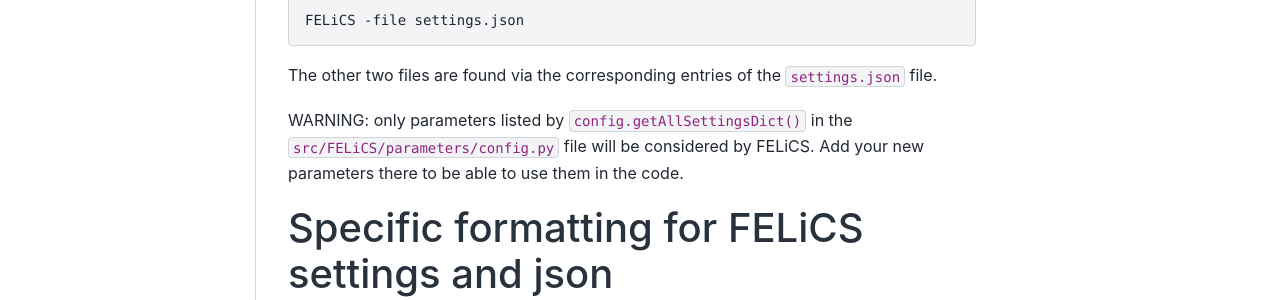
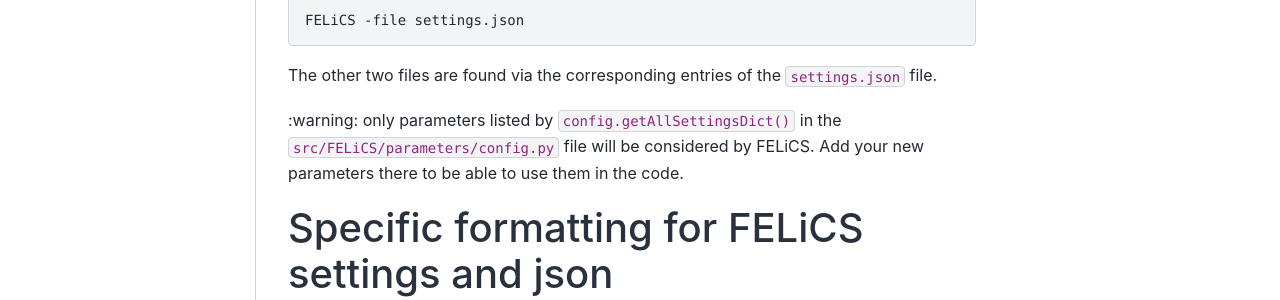
Before and after one commit to arash-mp/FELiCS_FSI, a Sphinx documentation site: the page built from DOCUMENTATION/How-To-Guides/FELiCS_settings.md, in a window 1280 px wide and 900 px high. Shown: the part 412-712 px from the top of the window. Built offline with Sphinx 7.4.7 and the Sphinx Book theme 1.1.4, drawn with Linux system fonts in a browser that asks for light colours; pages that are not in the unit, such as notebooks, are missing from menus.

Commit message:
trying emoji

````diff
--- a/DOCUMENTATION/How-To-Guides/FELiCS_settings.md
+++ b/DOCUMENTATION/How-To-Guides/FELiCS_settings.md
@@ -12,8 +12,7 @@ FELiCS -file settings.json
 
 The other two files are found via the corresponding entries of the `settings.json` file.
 
-WARNING:
-only parameters listed by `config.getAllSettingsDict()` in the `src/FELiCS/parameters/config.py` file will be considered by FELiCS. Add your new parameters there to be able to use them in the code.
+:warning: only parameters listed by `config.getAllSettingsDict()` in the `src/FELiCS/parameters/config.py` file will be considered by FELiCS. Add your new parameters there to be able to use them in the code.
 
 # Specific formatting for FELiCS settings and json
 
@@ -78,7 +77,7 @@ Below is the structure of the `settings.json` file, it is divided into 6 main se
     "nCPU":             (int)   numbers of CPUs for parallel run (DEPRECATED)
     "nSolut":           (int)   number of solutions to compute (in "Modal" and "Resolvent" analysis)
     "NumericalScheme":  (str)   type of numerical scheme (only "Continuous Galerkin" currently implemented),
-    "PolynomialOrder": (dict)  sets the polynomial order for each transported variables (list must match "SetOfEquations"). e.g.: {"u": 2,"T": 1,"rho": 1}
+    "PolynomialOrder":  (dict)  sets the polynomial order for each transported variables (list must match "SetOfEquations"). e.g.: {"u": 2,"T": 1,"rho": 1}
 }}
 ```
 
````
